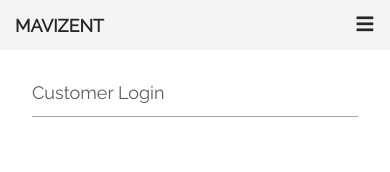
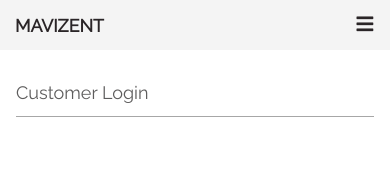
Before and after one commit to Gokulnathnallaiya/mavizent-ecom, a React (Create React App) app: page /marketing in a window 390 px wide. Shown: the top 172 px of the page. Built offline with nearby package versions, Linux system fonts and the light colour scheme.

Commit message:
netlify bug fixed

```diff
--- a/src/pages/loginPage/loginPage.styles.css
+++ b/src/pages/loginPage/loginPage.styles.css
@@ -25,6 +25,6 @@
   .login-page > h1 {
     font-size: 18px;
     height: 35px;
-    margin:2rem 2rem;
+    margin:2rem 1rem;
   }
 }
```
Also changed, not shown: 1 other file (tests, documents, lock files or other folders).
